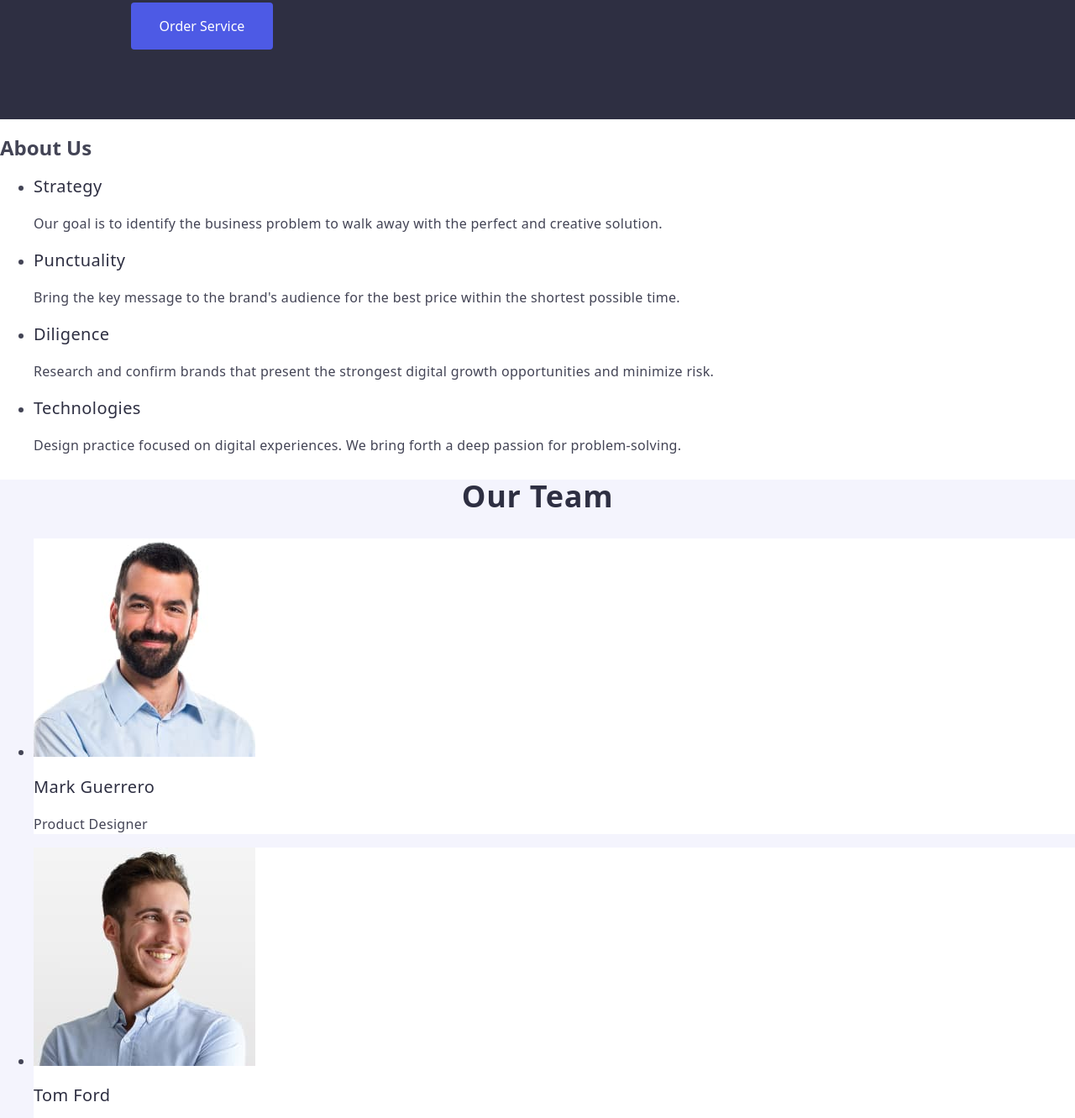
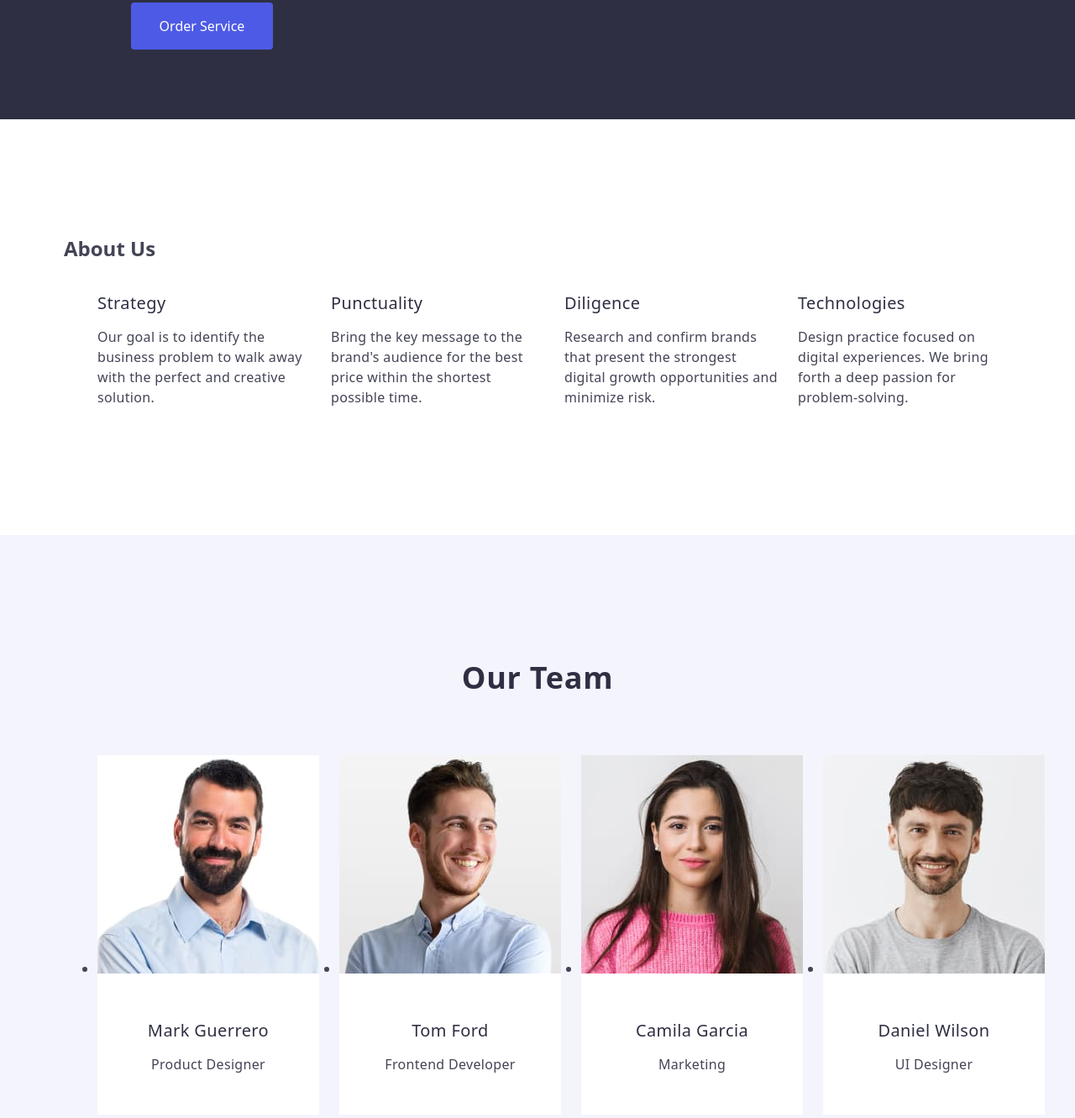
Before and after one commit to mrymasln/goit-markup-hw-03, a plain HTML site: page index.html in a window 1280 px wide. Shown: the part 531-1862 px from the top of the page at 84% size. Drawn offline with nearby package versions, Linux system fonts and the light colour scheme.

Commit message:
commit 7

```diff
--- a/css/style.css
+++ b/css/style.css
@@ -181,12 +181,27 @@ body {
 
 
 
+.about {
+    padding: 120px 0;
+}
+
+.about-list {
+    display: flex;
+    gap: 24px;
+    list-style-type: none;
+}
+
+.aboutli {
+    width: calc((100% - 72px) / 4);
+}
+
 .about-baslik {
     font-weight: 500;
     font-size: 20px;
     line-height: 1.2;
     letter-spacing: 0.02em;
     color: #2e2f42;
+    margin-bottom: 8px
 }
 
 .about-p {
@@ -200,6 +215,7 @@ body {
 
 .team {
     background-color: #f4f4fd;
+    padding: 120px 0;
 }
 
 .team-baslik {
@@ -210,10 +226,21 @@ body {
     letter-spacing: 0.02em;
     text-transform: capitalize;
     color: #2e2f42;
+    margin-bottom: 72px;
+}
+
+.team-list {
+    display: flex;
+    gap: 24px;
+    width: calc((100% - 72px) / 4);
 }
 
 .teamli {
     background-color: #ffffff;
+}
+
+.team-unvan {
+    padding: 32px 0;
 }
 
 .team-isim {
@@ -222,6 +249,8 @@ body {
     line-height: 24px;
     letter-spacing: 0.02em;
     color: #2e2f42;
+    text-align: center;
+    margin-bottom: 8px;
 }
 
 .team-p {
@@ -230,6 +259,7 @@ body {
     letter-spacing: 2%;
     color: #434455;
     letter-spacing: 0.02em;
+    text-align: center
 }
 
 
--- a/index.html
+++ b/index.html
@@ -67,31 +67,32 @@
           </div>
         </section>
 
-        <section class="About">
+        <section class="about">
+          <div class="container">
           <h2>About Us</h2>
-          <ul>
-            <li class="Aboutli">
+          <ul class="about-list">
+            <li class="aboutli">
               <h3 class="about-baslik">Strategy</h3>
               <p class="about-p">
                 Our goal is to identify the business problem to walk away with
                 the perfect and creative solution.
               </p>
             </li>
-            <li>
+            <li class="aboutli">
               <h3 class="about-baslik">Punctuality</h3>
               <p class="about-p">
                 Bring the key message to the brand's audience for the best price
                 within the shortest possible time.
               </p>
             </li>
-            <li>
+            <li class="aboutli">
               <h3 class="about-baslik">Diligence</h3>
               <p class="about-p">
                 Research and confirm brands that present the strongest digital
                 growth opportunities and minimize risk.
               </p>
             </li>
-            <li>
+            <li class="aboutli">
               <h3 class="about-baslik">Technologies</h3>
               <p class="about-p">
                 Design practice focused on digital experiences. We bring forth a
@@ -99,32 +100,43 @@
               </p>
             </li>
           </ul>
+          </div>
         </section>
 
         <section class="team">
+          <div class="container">
           <h2 class="team-baslik">Our Team</h2>
-          <ul>
+          <ul class="team-list">
             <li class="teamli">
               <img src="./images/mark.jpg" alt="Mark" width="264" />
+              <div class="team-unvan">
               <h3 class="team-isim">Mark Guerrero</h3>
               <p class="team-p">Product Designer</p>
+              </div>
             </li>
             <li class="teamli">
               <img src="./images/tom.jpg" alt="Tom" width="264" />
+               <div class="team-unvan">
               <h3 class="team-isim">Tom Ford</h3>
               <p class="team-p">Frontend Developer</p>
+              </div>
             </li>
             <li class="teamli">
               <img src="./images/camila.jpg" alt="Camila" width="264" />
+              <div class="team-unvan">
               <h3 class="team-isim">Camila Garcia</h3>
               <p class="team-p">Marketing</p>
+              </div>
             </li>
             <li class="teamli">
               <img src="./images/daniel.jpg" alt="Daniel" width="264" />
+              <div class="team-unvan">
               <h3 class="team-isim">Daniel Wilson</h3>
               <p class="team-p">UI Designer</p>
+              </div>
             </li>
           </ul>
+          </div>
         </section>
 
         <section class="portfolio">
```
